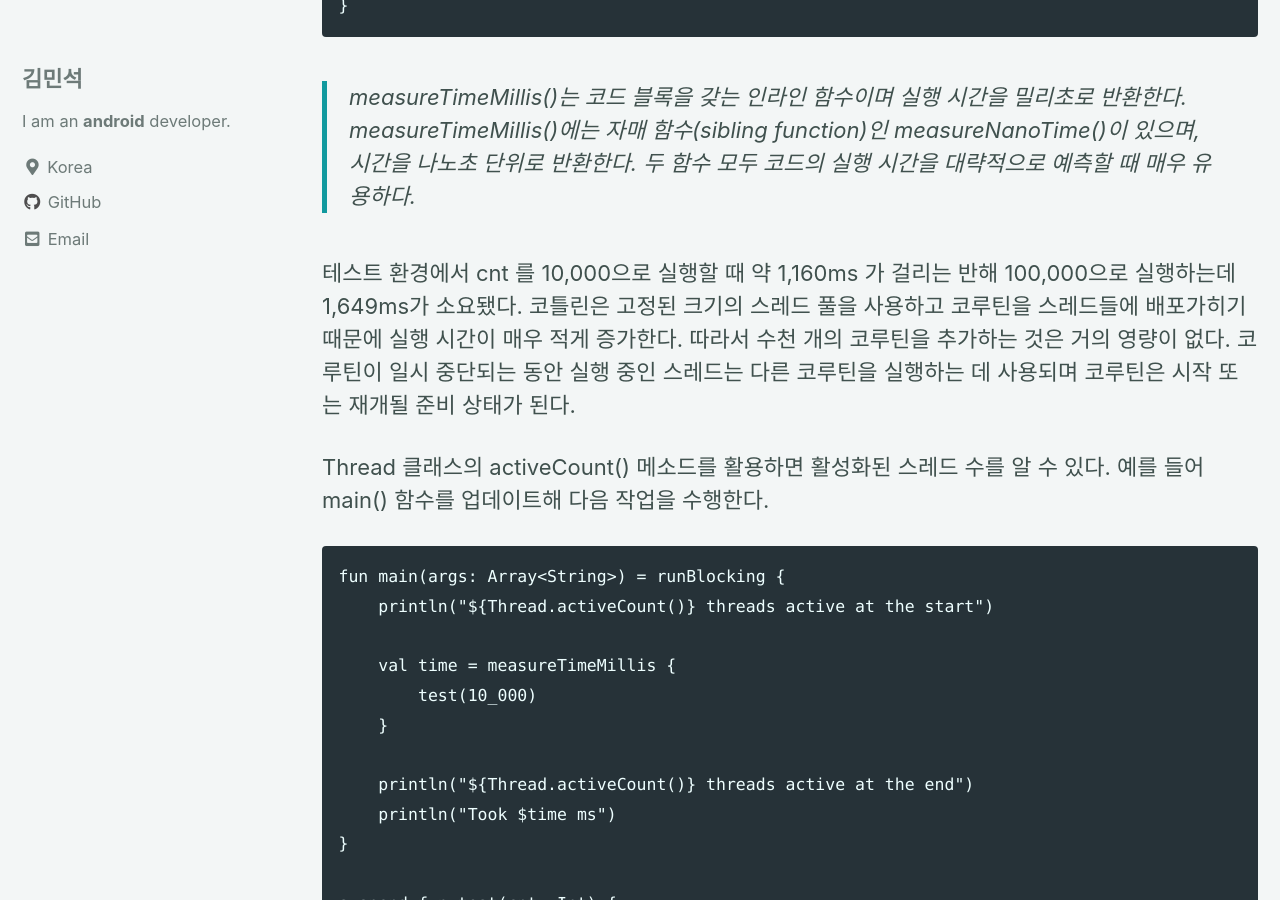
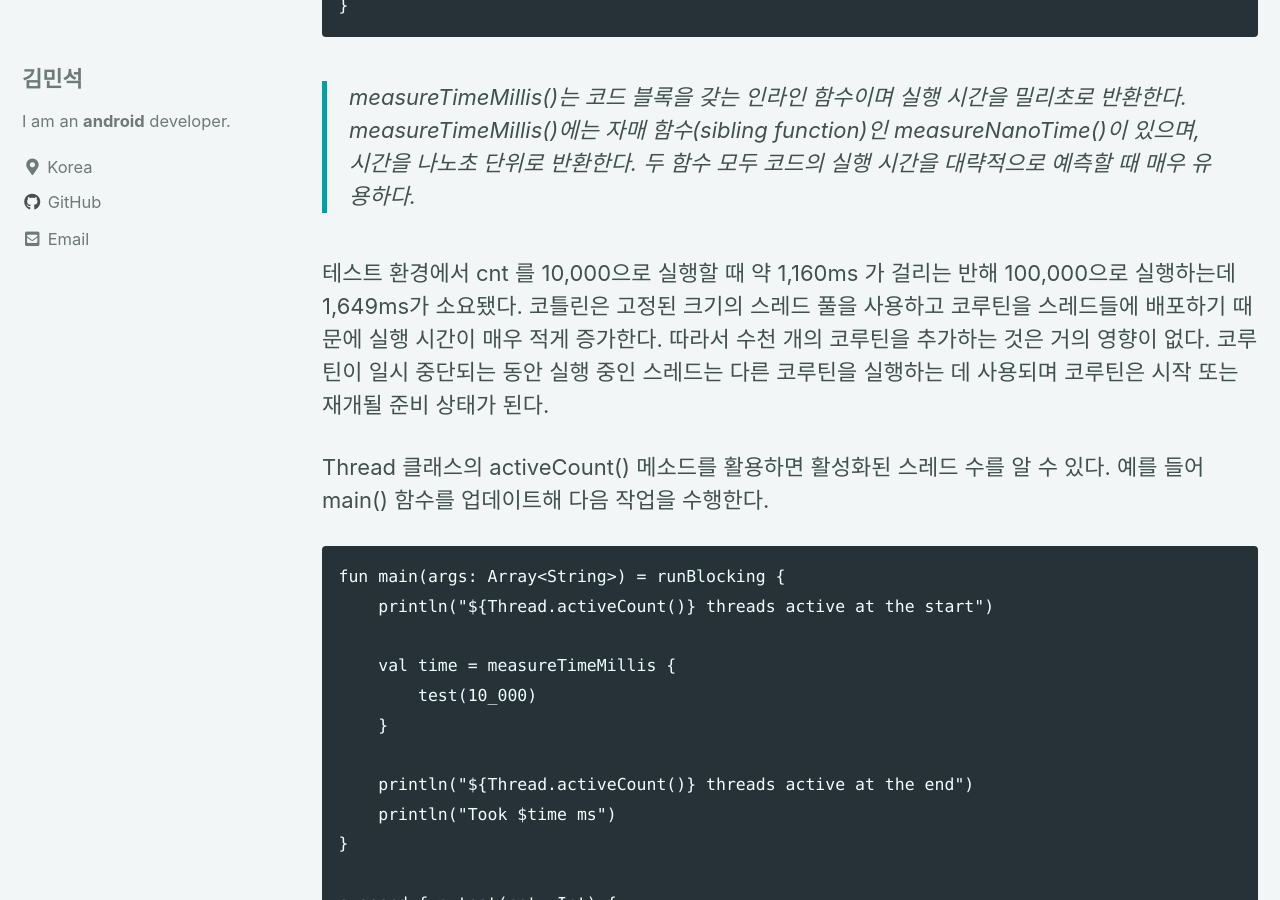
Before and after one commit to sun5066/sun5066.github.io, a Jekyll site: the page built from _posts/2021-06-22-coroutine.md, in a window 1280 px wide and 900 px high, scrolled down 3721 px. Built offline with Jekyll 4.4.1, drawn with Linux system fonts in a browser that asks for light colours; cached includes are drawn as plain includes.

Commit message:
오탈자 수정

````diff
--- a/_posts/2021-06-22-coroutine.md
+++ b/_posts/2021-06-22-coroutine.md
@@ -85,7 +85,7 @@ suspend fun test(cnt: Int) {
 > measureTimeMillis()는 코드 블록을 갖는 인라인 함수이며 실행 시간을 밀리초로 반환한다.
 > measureTimeMillis()에는 자매 함수(sibling function)인 measureNanoTime()이 있으며, 시간을 나노초 단위로 반환한다. 두 함수 모두 코드의 실행 시간을 대략적으로 예측할 때 매우 유용하다.
 
-테스트 환경에서 cnt 를 10,000으로 실행할 때 약 1,160ms 가 걸리는 반해 100,000으로 실행하는데 1,649ms가 소요됐다. 코틀린은 고정된 크기의 스레드 풀을 사용하고 코루틴을 스레드들에 배포가히기 때문에 실행 시간이 매우 적게 증가한다. 따라서 수천 개의 코루틴을 추가하는 것은 거의 영량이 없다. 코루틴이 일시 중단되는 동안 실행 중인 스레드는 다른 코루틴을 실행하는 데 사용되며 코루틴은 시작 또는 재개될 준비 상태가 된다.
+테스트 환경에서 cnt 를 10,000으로 실행할 때 약 1,160ms 가 걸리는 반해 100,000으로 실행하는데 1,649ms가 소요됐다. 코틀린은 고정된 크기의 스레드 풀을 사용하고 코루틴을 스레드들에 배포하기 때문에 실행 시간이 매우 적게 증가한다. 따라서 수천 개의 코루틴을 추가하는 것은 거의 영향이 없다. 코루틴이 일시 중단되는 동안 실행 중인 스레드는 다른 코루틴을 실행하는 데 사용되며 코루틴은 시작 또는 재개될 준비 상태가 된다.
 
 Thread 클래스의 activeCount() 메소드를 활용하면 활성화된 스레드 수를 알 수 있다. 예를 들어 main() 함수를 업데이트해 다음 작업을 수행한다.
 ```
````
